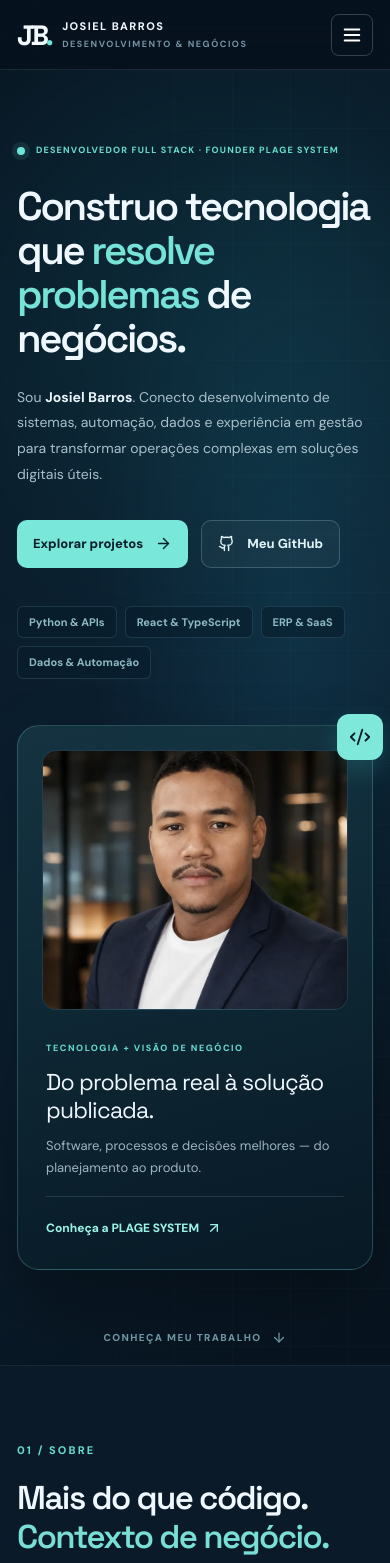
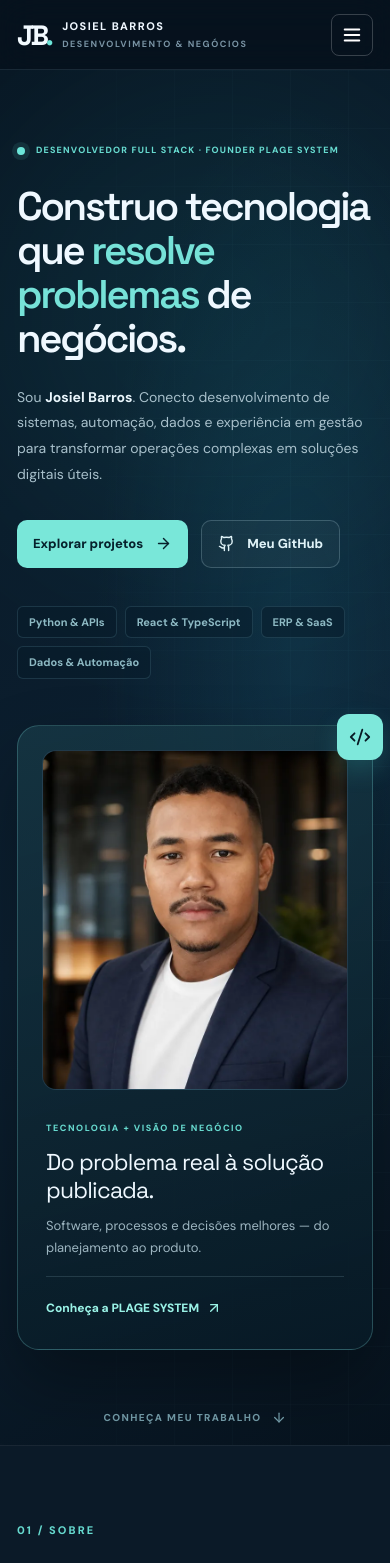
Before and after one commit to JosielBarrosfoco/portifolio_centralizado, a React (Vite) app: page / in a window 390 px wide. Shown: the top 1563 px of the page. Built offline with nearby package versions, Linux system fonts and the light colour scheme.

Commit message:
style: align portrait crop and responsive folder and technology layouts

```diff
--- a/src/react-app/index.css
+++ b/src/react-app/index.css
@@ -56,8 +56,8 @@ button { font: inherit; }
 .hero-chips { display:flex; flex-wrap:wrap; gap:8px; margin-top:38px; }
 .hero-chips span { border:1px solid rgba(116,177,195,.18); background:rgba(8,29,43,.55); color:#8db9c3; padding:7px 11px; border-radius:6px; font-size:11px; font-weight:700; }
 .hero-profile { position: relative; width:100%; border:1px solid rgba(120,209,212,.27); background:linear-gradient(165deg,rgba(23,57,70,.78),rgba(8,26,38,.94)); border-radius:22px; padding:24px; box-shadow:0 34px 70px rgba(0,0,0,.3); }
-.profile-photo-wrap { height:280px; border-radius:14px; overflow:hidden; border:1px solid rgba(255,255,255,.07); background:radial-gradient(circle at 50% 25%,#214e65,#102a3b 70%); }
-.profile-photo { width:100%;height:100%;object-fit:cover;object-position:center 38%; filter:saturate(.85); }
+.profile-photo-wrap { height:345px; border-radius:14px; overflow:hidden; border:1px solid rgba(255,255,255,.07); background:radial-gradient(circle at 50% 25%,#214e65,#102a3b 70%); }
+.profile-photo { width:100%;height:100%;object-fit:cover;object-position:center 24%; filter:saturate(.98); }
 .profile-caption { padding: 24px 4px 6px; }
 .profile-heading { color:#67dacf; letter-spacing:.17em; font-size:9px; font-weight:800; }
 .profile-caption h2 { font-family:'Space Grotesk',sans-serif; font-size:23px; letter-spacing:-.035em; line-height:1.25; margin:10px 0; }
@@ -153,7 +153,7 @@ button { font: inherit; }
   .nav-links { gap:16px; }
   .hero-layout { gap:27px; }
   .hero h1 {font-size:clamp(38px,4.7vw,57px);}
-  .profile-photo-wrap {height:230px;}
+  .profile-photo-wrap {height:305px;}
   .about-grid,.connections-grid { gap:44px; }
 }
 @media (max-width:790px) {
@@ -167,7 +167,7 @@ button { font: inherit; }
   .hero-layout {grid-template-columns:1fr;min-height:auto;padding:74px 0 95px;gap:46px;}
   .hero h1 {font-size:clamp(39px,7.2vw,60px);max-width:660px;}
   .hero-profile {max-width:460px;}
-  .profile-photo-wrap {height:255px;}
+  .profile-photo-wrap {height:330px;}
   .scroll-hint {bottom:20px;}
   .section {padding:76px 0;}
   .about-grid,.connections-grid {grid-template-columns:1fr;gap:25px;}
@@ -182,7 +182,7 @@ button { font: inherit; }
   .hero-description {font-size:14px;}
   .hero-cta .btn {padding:13px 16px;}
   .eyebrow {font-size:9px;letter-spacing:.13em;}
-  .profile-photo-wrap {height:260px;}
+  .profile-photo-wrap {height:340px;}
   .section-title {font-size:33px;}
   .about-metrics,.project-grid,.path-grid {grid-template-columns:1fr;}
   .about-metrics {gap:9px;}
@@ -198,3 +198,21 @@ button { font: inherit; }
 @media (prefers-reduced-motion:reduce) {
   *,*::before,*::after {animation-duration:.01ms!important;transition-duration:.01ms!important;scroll-behavior:auto!important;}
 }
+
+/* Interactive project areas — frosted folders with links to real work */
+.areas-section { background: #0a1b28; border-top: 1px solid #1c3743; }
+.areas-grid { display: grid; grid-template-columns: repeat(4, minmax(0, 1fr)); gap: 20px; margin-top: 46px; }
+.area-card { min-width: 0; border: 1px solid #294754; border-radius: 18px; background: linear-gradient(150deg,#122a39,#0c2230); padding: 23px 10px 22px; display: flex; flex-direction: column; align-items: center; box-shadow: 0 12px 28px rgba(0,0,0,.09); }
+.area-folder { display: flex; justify-content: center; width: 100%; min-height: 251px; }
+.area-description { text-align: center; color: #adc2cb; font-size: 12px; line-height: 1.6; max-width: 215px; margin: 8px 0 0; }
+.area-card .gf-title { font-size: 17px; }
+.stack-section { background: #07080d; border-top: 1px solid rgba(146,213,213,.13); border-bottom: 1px solid rgba(146,213,213,.13); }
+.stack-section > section { padding-top: 92px; padding-bottom: 92px; }
+@media (max-width:1050px) {
+ .areas-grid { grid-template-columns: repeat(2, minmax(0, 1fr)); }
+}
+@media (max-width:570px) {
+ .areas-grid { grid-template-columns: 1fr; gap: 15px; margin-top: 32px; }
+ .area-card { max-width: 370px; width: 100%; margin: 0 auto; }
+ .stack-section > section { padding-top: 68px; padding-bottom: 68px; }
+}
```
